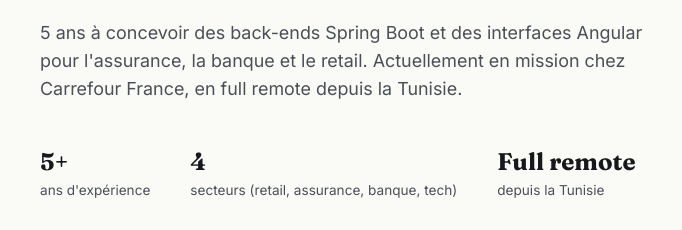
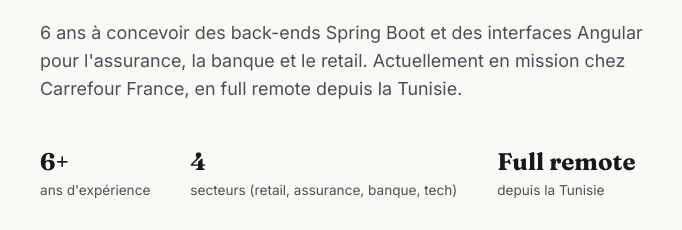
Before and after one commit to eskandergharbi/portfolio, a website: page index.html in a window 1280 px wide. Shown: the part 446-676 px from the top of the page, 188-870 px from the left. Drawn offline with Linux system fonts and the light colour scheme.

Commit message:
third commit

```diff
--- a/index.html
+++ b/index.html
@@ -431,10 +431,10 @@ a { color: inherit; text-decoration: none; }
   <section class="hero wrap">
     <p class="eyebrow">Développeur Fullstack — Java · Spring Boot · Angular</p>
     <h1>Je construis des applications métier qui tiennent la charge, du <em>formulaire</em> jusqu'au <em>bus d'événements</em>.</h1>
-    <p class="lede">5 ans à concevoir des back-ends Spring Boot et des interfaces Angular pour l'assurance, la banque et le retail. Actuellement en mission chez Carrefour France, en full remote depuis la Tunisie.</p>
+    <p class="lede">6 ans à concevoir des back-ends Spring Boot et des interfaces Angular pour l'assurance, la banque et le retail. Actuellement en mission chez Carrefour France, en full remote depuis la Tunisie.</p>
 
     <div class="hero-meta">
-      <div class="meta-item"><strong>5+</strong><span>ans d'expérience</span></div>
+      <div class="meta-item"><strong>6+</strong><span>ans d'expérience</span></div>
       <div class="meta-item"><strong>4</strong><span>secteurs (retail, assurance, banque, tech)</span></div>
       <div class="meta-item"><strong>Full remote</strong><span>depuis la Tunisie</span></div>
     </div>
@@ -826,7 +826,7 @@ a { color: inherit; text-decoration: none; }
   <section id="contact" class="section wrap contact-section">
     <p class="section-eyebrow">Contact</p>
     <h2 class="section-title">On construit quelque chose ensemble&nbsp;?</h2>
-    <p class="section-note">Disponible pour missions freelance ou postes en full remote, depuis la Tunisie. TJM à partir de 300$.</p>
+    <p class="section-note">Disponible pour missions freelance ou postes en full remote, depuis la Tunisie. TJM à partir de 400 £.</p>
     <div class="contact-grid">
       <a href="mailto:gharbieskander6@gmail.com" class="contact-card"><span class="contact-label">Email</span><span class="contact-value">gharbieskander6@gmail.com</span></a>
       <a href="tel:+21697526522" class="contact-card"><span class="contact-label">Téléphone</span><span class="contact-value">+216 97 526 522</span></a>
```
